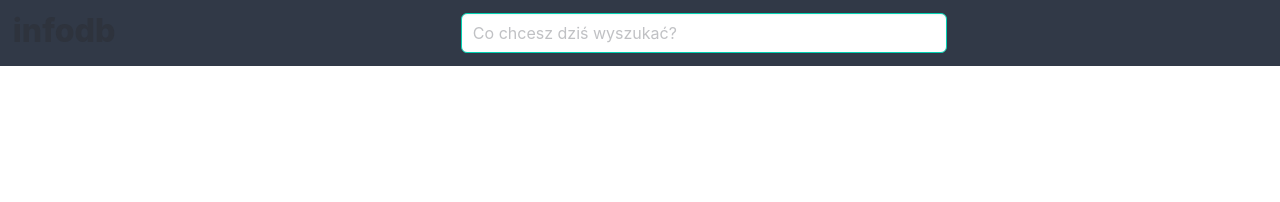
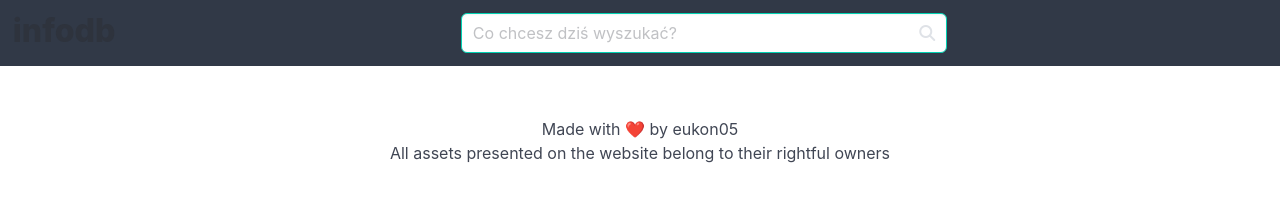
Before and after one commit to Eukon05/infodb-frontend, a plain HTML site: page index.html in a window 1280 px wide. Drawn offline with nearby package versions, Linux system fonts and the light colour scheme; no server answers.

Commit message:
Added a footer and an icon on the search bar

```diff
--- a/index.css
+++ b/index.css
@@ -29,3 +29,26 @@ img{
 h5{
     padding: 1%;
 }
+
+.github:link {
+    color: white;
+    background-color: transparent;
+    text-decoration: none;
+}
+
+.github:visited {
+    color: white;
+    background-color: transparent;
+    text-decoration: none;
+}
+
+.github:hover {
+    color: white;
+    background-color: transparent;
+    text-decoration: underline;
+}
+  .github:active {
+    color: white;
+    background-color: transparent;
+    text-decoration: underline;
+}
--- a/index.html
+++ b/index.html
@@ -5,6 +5,7 @@
     <meta name="viewport" content="width=device-width, initial-scale=1.0">
     <link rel="stylesheet" href="https://cdn.jsdelivr.net/npm/bulma@1.0.2/css/bulma.min.css">
     <link rel="stylesheet" href="index.css">
+    <script src="https://kit.fontawesome.com/7220ecca37.js" crossorigin="anonymous"></script>
     <script src="index.js"></script>
     <title>infodb</title>
 </head>
@@ -13,11 +14,25 @@
         <div class="navbar-brand">
             <h4 class="title">infodb</h3>
         </div>
-        <div class="navbar-item search">
-            <input class="input is-primary " type="text" placeholder="Co chcesz dziś wyszukać?"/>
+
+        <div class="search">
+            <p class="control has-icons-right">
+                <input class="input is-primary" type="text" placeholder="Co chcesz dziś wyszukać?"/>
+                <span class="icon is-small is-right">
+                    <i class="fa-solid fa-magnifying-glass"></i>
+                </span>
+            </p>
         </div>
     </nav>
 
     <div id="articles" style="display: grid; grid-template-columns: repeat(5, 1fr); grid-gap: 15px; padding: 2%;"></div>
 </body>
+<footer style="text-align: center;">
+    <p>Made with ❤️ by eukon05</p>
+    <p>All assets presented on the website belong to their rightful owners</p>
+
+    <a class = "github" href="https://github.com/eukon05" target="_blank">
+        <i class="fa-brands fa-github"></i>
+    </a>
+</footer>
 </html>
```
